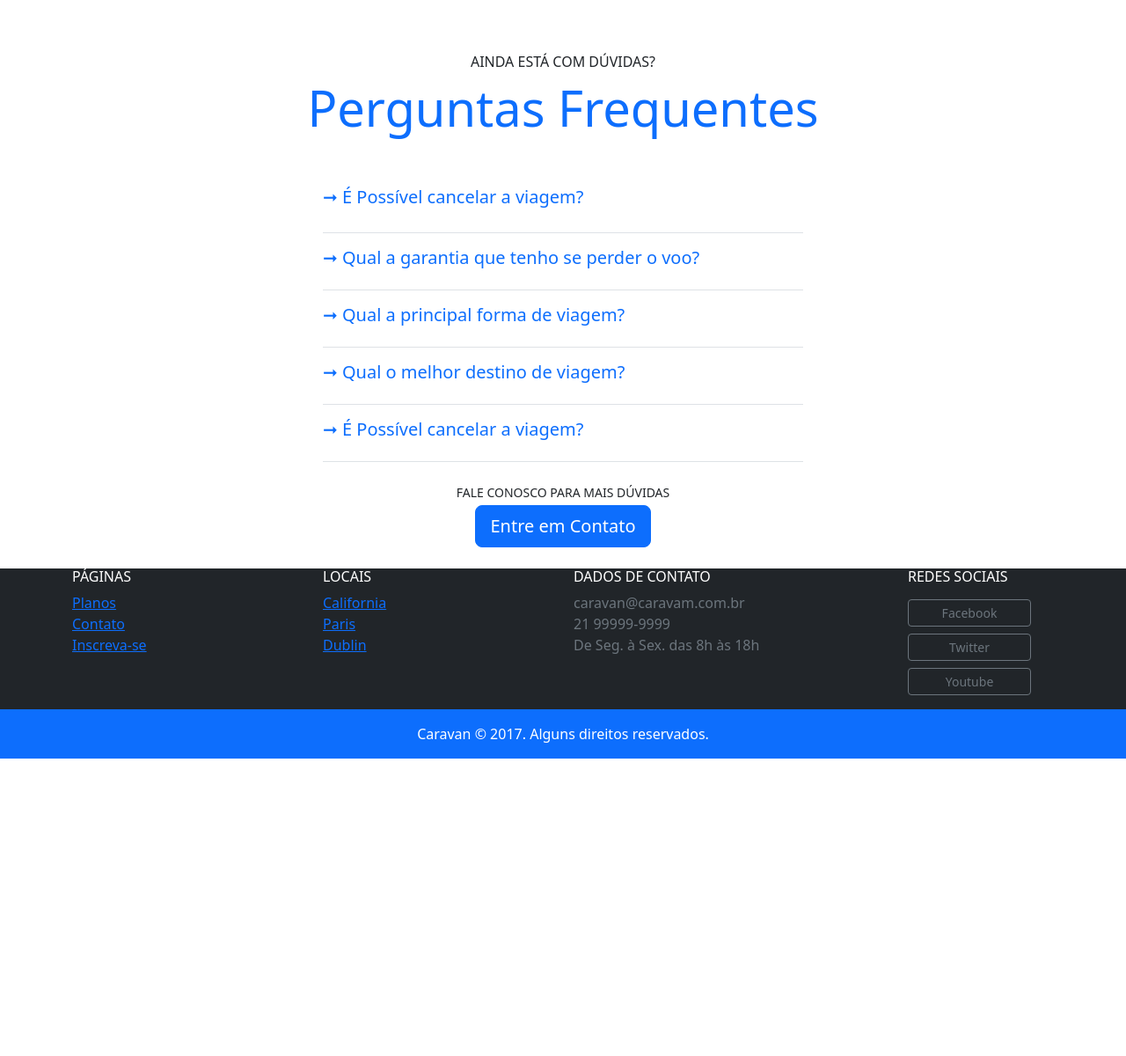
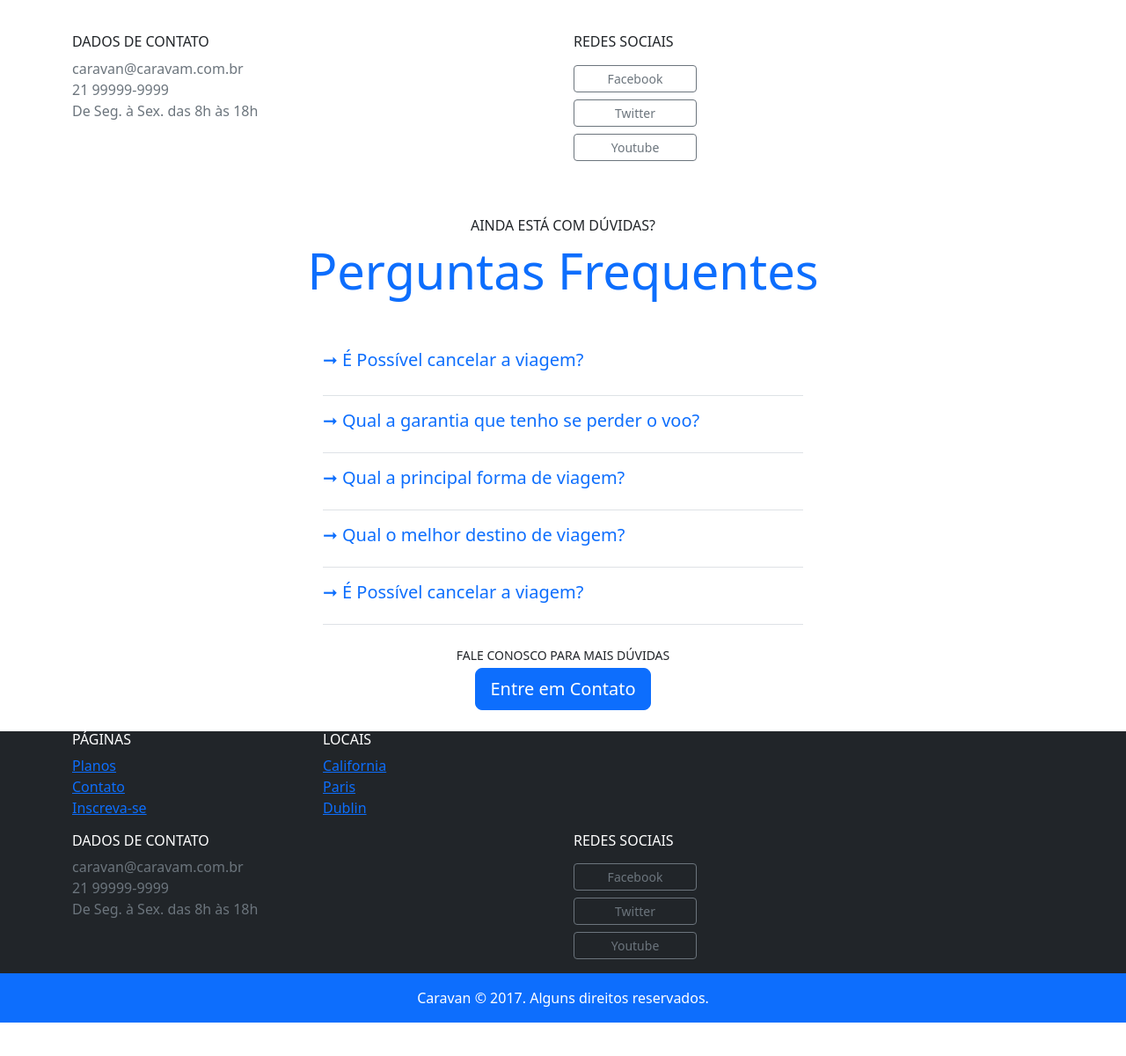
Before and after one commit to ItaloNobre/Caravam-Bootstrap, a plain HTML site: page contato.html in a window 1280 px wide. Shown: the part 668-1868 px from the top of the page at 88% size. Drawn offline with Linux system fonts and the light colour scheme.

Commit message:
Page Contato

```diff
--- a/contato.html
+++ b/contato.html
@@ -110,12 +110,18 @@
       <div class="col-lg">
         <h2 class="h6">NOSSO ENDEREÇO</h2>
         <a href=""><img class="img-fluid box-shadow rounded mb-4" src="img/mapa.png" alt="Endereço da Empresa"></a>
+      </div>
+    </div>
+      <div class="row mb-5">
+        <div class="col">
           <h4 class="h6">DADOS DE CONTATO</h4>
             <ul class="list-unstyled text-secondary ">
               <li>caravan@caravam.com.br</li>
               <li>21 99999-9999</li>
               <li>De Seg. à Sex. das 8h às 18h</li>
             </ul>
+        </div>
+          <div class="col">
             <h4 class="h6">REDES SOCIAIS</h4>
             <ul class="list-unstyled">
               <li><a class="btn btn-outline-secondary btn-sm d-block mb-2 mt-3 " href="" style="max-width: 140px;" >Facebook</a></li>
@@ -123,10 +129,7 @@
               <li><a class="btn btn-outline-secondary btn-sm d-block mb-2 " href="" style="max-width: 140px;" >Youtube</a></li>
             </ul>
         </div>
-
       </div>
-
-
   </section>
 
   <section class="container">
@@ -225,7 +228,9 @@
             <li><a href="Pages/local.html">Dublin</a></li>
           </ul>
         </div>
-        <div class="col-md-4 col-6">
+      </div>
+      <div class="row">
+        <div class="col-6">
           <h4 class="h6">DADOS DE CONTATO</h4>
           <ul class="list-unstyled text-secondary ">
             <li>caravan@caravam.com.br</li>
@@ -233,12 +238,12 @@
             <li>De Seg. à Sex. das 8h às 18h</li>
           </ul>
         </div>
-        <div class="col-md-2 col-6">
+        <div class=" col-6">
           <h4 class="h6">REDES SOCIAIS</h4>
           <ul class="list-unstyled">
-            <li><a class="btn btn-outline-secondary btn-sm d-block mb-2 mt-3 " href="" style="max-width: 140px;" >Facebook</a></li>
-            <li><a class="btn btn-outline-secondary btn-sm d-block mb-2 " href="" style="max-width: 140px;" >Twitter</a></li>
-            <li><a class="btn btn-outline-secondary btn-sm d-block mb-2 " href="" style="max-width: 140px;" >Youtube</a></li>
+            <li><a class="btn btn-outline-secondary btn-sm d-block mb-2 mt-3 " href="" style="max-width: 140px;">Facebook</a></li>
+            <li><a class="btn btn-outline-secondary btn-sm d-block mb-2 " href="" style="max-width: 140px;">Twitter</a></li>
+            <li><a class="btn btn-outline-secondary btn-sm d-block mb-2 " href="" style="max-width: 140px;">Youtube</a></li>
           </ul>
         </div>
       </div>
```
Lines whose indentation alone changed are shown as unchanged.
